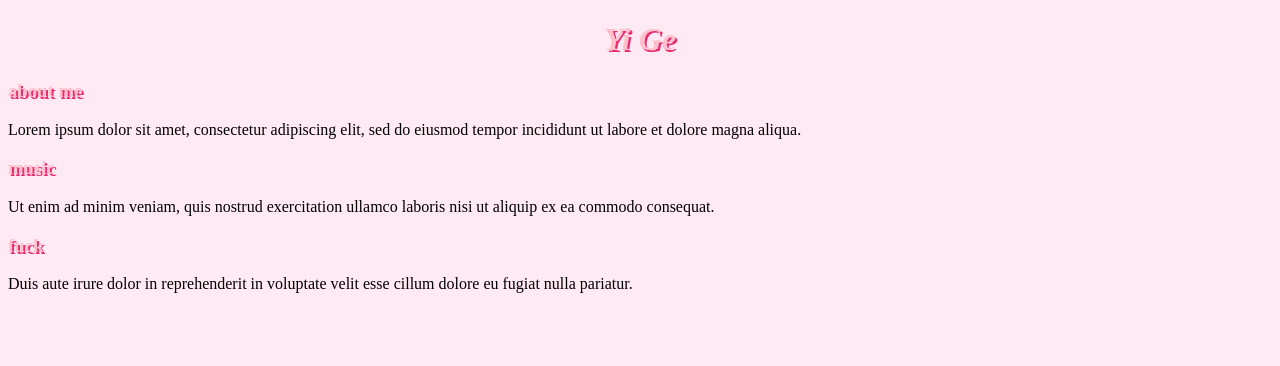
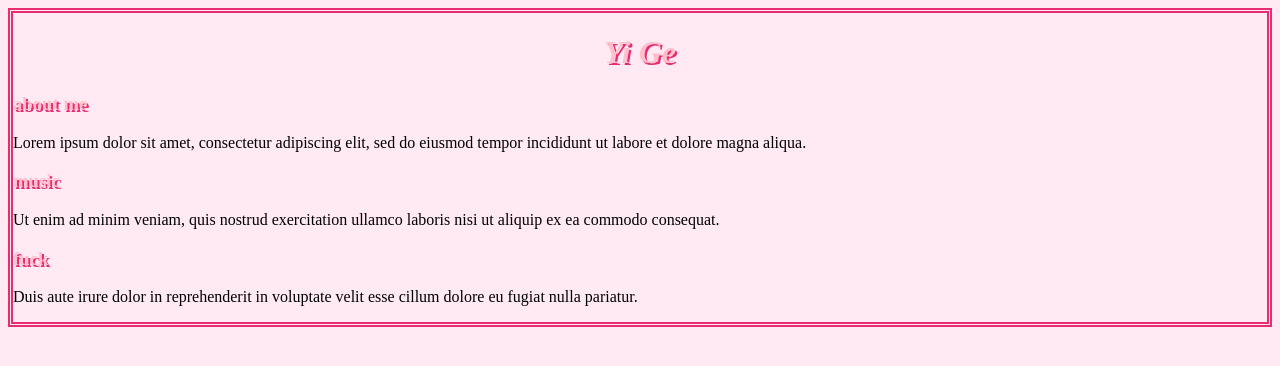
Before and after one commit to BOURGEOlS/BOURGEOlS.github.io, a plain HTML site: page index.html in a window 1280 px wide. Drawn offline with Linux system fonts and the light colour scheme.

Commit message:
Update index.html

```diff
--- a/index.html
+++ b/index.html
@@ -16,7 +16,7 @@
       text-shadow: 2px 2px #e82c71
     }
    body {
-     border: 5px solid double #e82c71;
+     border: 5px double #e82c71;
      background-color: #ffeaf4
     }
   </style>
```
